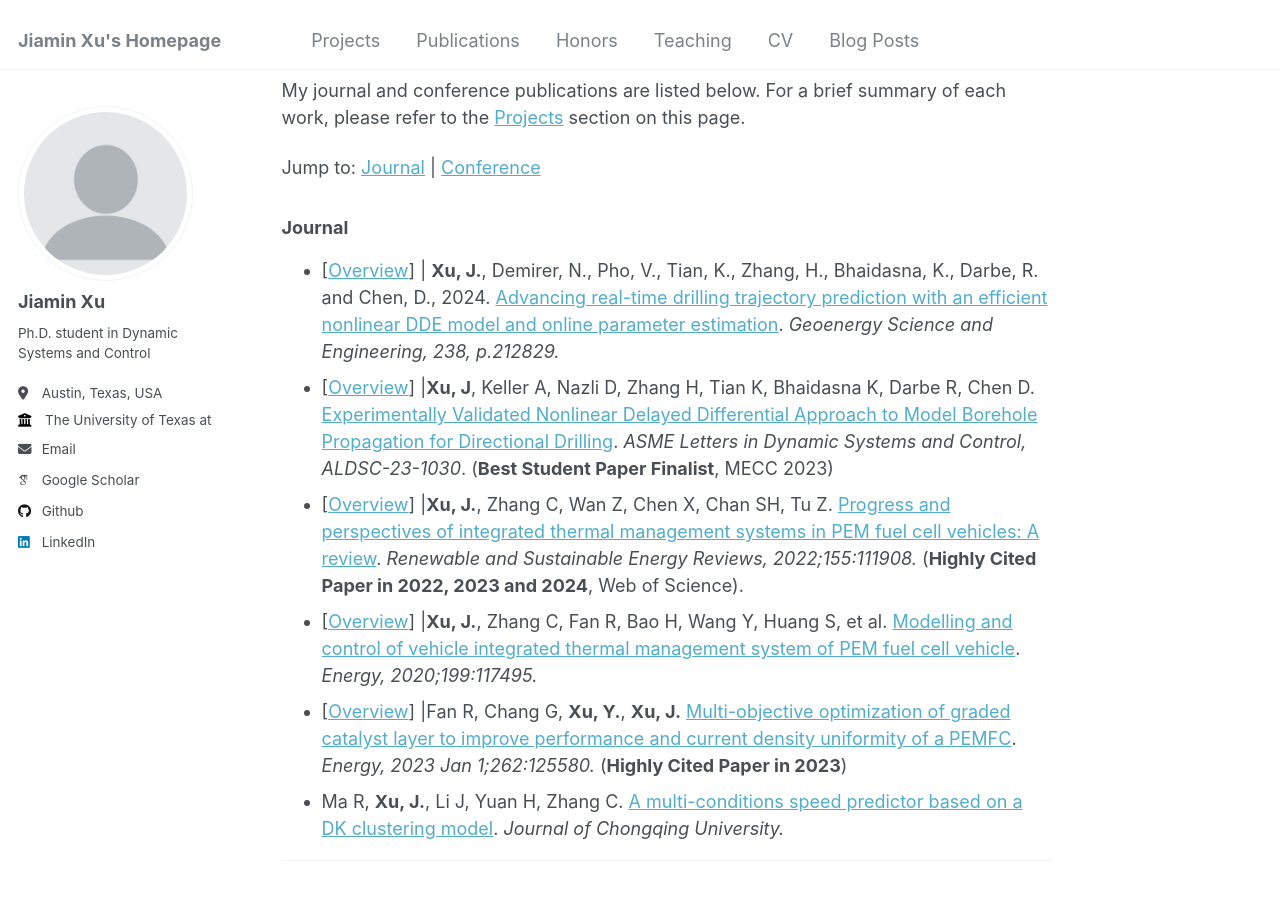
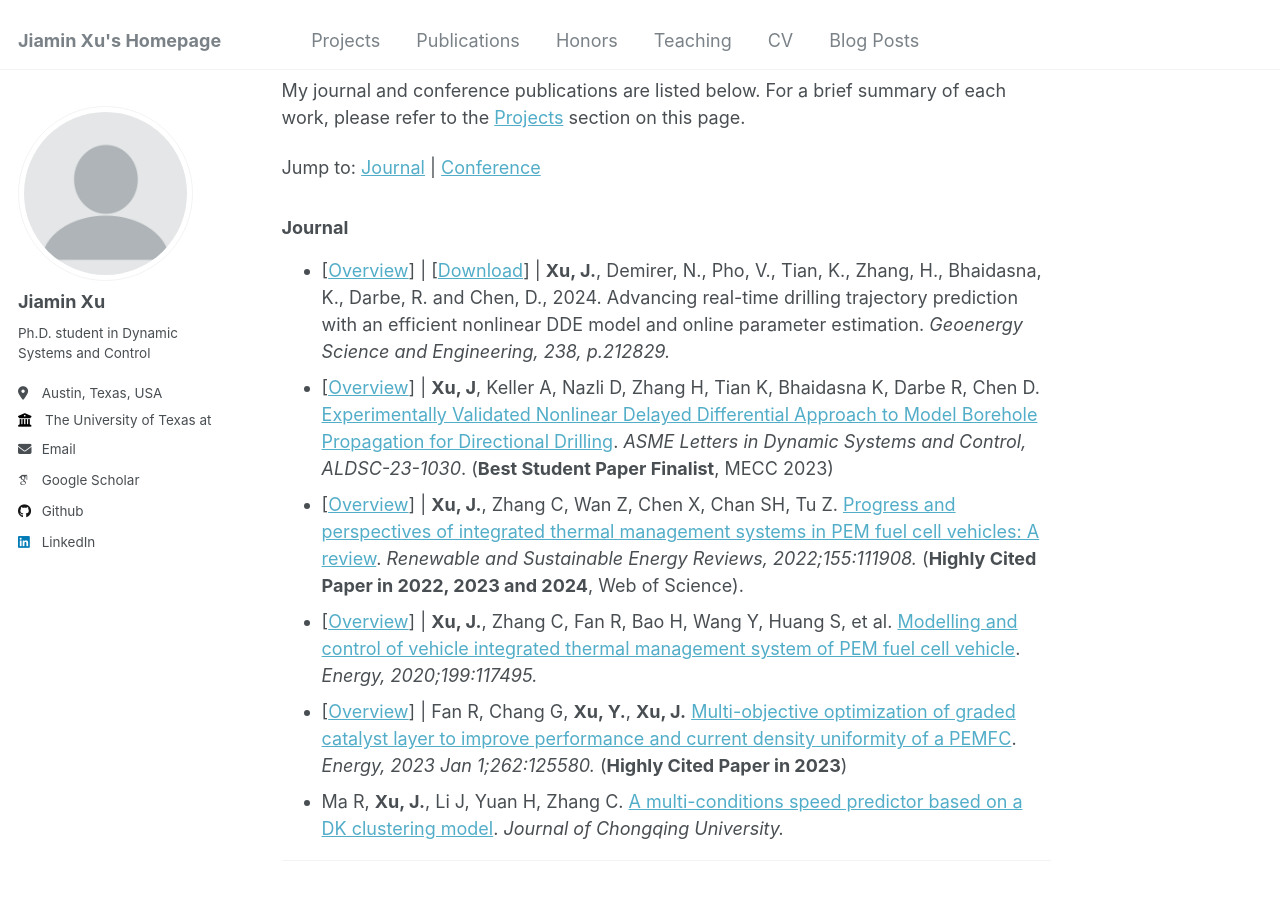
Before and after one commit to Jiaminx7/Website, a Jekyll site: the page built from _pages/about.md, in a window 1280 px wide and 900 px high, scrolled down 5354 px. Built offline with Jekyll 4.4.1, drawn with Linux system fonts in a browser that asks for light colours; some web fonts are replaced.

Commit message:
Update about.md

```diff
--- a/_pages/about.md
+++ b/_pages/about.md
@@ -149,24 +149,24 @@ My research centers on the integration of advanced physics-based and machine lea
 
 <h3 id="journal">Journal</h3>
 <ul>
-  <li>[<a href="#physics-based-method">Overview</a>] | <strong>Xu, J.</strong>, Demirer, N., Pho, V., Tian, K., Zhang, H., Bhaidasna, K., Darbe, R. and Chen, D., 2024. <a href="https://www.sciencedirect.com/science/article/pii/S2949891024001994" target="_blank">Advancing real-time drilling trajectory prediction with an efficient nonlinear DDE model and online parameter estimation</a>. <em>Geoenergy Science and Engineering, 238, p.212829.</em></li>
+  <li>[<a href="#physics-based-method">Overview</a>] | [<a href="https://www.sciencedirect.com/science/article/pii/S2949891024001994">Download</a>] | <strong>Xu, J.</strong>, Demirer, N., Pho, V., Tian, K., Zhang, H., Bhaidasna, K., Darbe, R. and Chen, D., 2024. Advancing real-time drilling trajectory prediction with an efficient nonlinear DDE model and online parameter estimation. <em>Geoenergy Science and Engineering, 238, p.212829.</em></li>
 
-  <li>[<a href="#model-validations">Overview</a>] |<strong>Xu, J</strong>, Keller A, Nazli D, Zhang H, Tian K, Bhaidasna K, Darbe R, Chen D. <a href="https://asmedigitalcollection.asme.org/lettersdynsys/article-abstract/3/2/021007/1166902/Experimentally-Validated-Nonlinear-Delayed?redirectedFrom=fulltext" target="_blank">Experimentally Validated Nonlinear Delayed Differential Approach to Model Borehole Propagation for Directional Drilling</a>. <em>ASME Letters in Dynamic Systems and Control, ALDSC-23-1030</em>. (<strong>Best Student Paper Finalist</strong>, MECC 2023)</li>
+  <li>[<a href="#model-validations">Overview</a>] | <strong>Xu, J</strong>, Keller A, Nazli D, Zhang H, Tian K, Bhaidasna K, Darbe R, Chen D. <a href="https://asmedigitalcollection.asme.org/lettersdynsys/article-abstract/3/2/021007/1166902/Experimentally-Validated-Nonlinear-Delayed?redirectedFrom=fulltext" target="_blank">Experimentally Validated Nonlinear Delayed Differential Approach to Model Borehole Propagation for Directional Drilling</a>. <em>ASME Letters in Dynamic Systems and Control, ALDSC-23-1030</em>. (<strong>Best Student Paper Finalist</strong>, MECC 2023)</li>
 
-  <li>[<a href="#thermal-management">Overview</a>] |<strong>Xu, J.</strong>, Zhang C, Wan Z, Chen X, Chan SH, Tu Z. <a href="https://www.sciencedirect.com/science/article/pii/S1364032121011746" target="_blank">Progress and perspectives of integrated thermal management systems in PEM fuel cell vehicles: A review</a>. <em>Renewable and Sustainable Energy Reviews, 2022;155:111908.</em> (<strong>Highly Cited Paper in 2022, 2023 and 2024</strong>, Web of Science).</li>
+  <li>[<a href="#thermal-management">Overview</a>] | <strong>Xu, J.</strong>, Zhang C, Wan Z, Chen X, Chan SH, Tu Z. <a href="https://www.sciencedirect.com/science/article/pii/S1364032121011746" target="_blank">Progress and perspectives of integrated thermal management systems in PEM fuel cell vehicles: A review</a>. <em>Renewable and Sustainable Energy Reviews, 2022;155:111908.</em> (<strong>Highly Cited Paper in 2022, 2023 and 2024</strong>, Web of Science).</li>
 
-  <li>[<a href="#thermal-management">Overview</a>] |<strong>Xu, J.</strong>, Zhang C, Fan R, Bao H, Wang Y, Huang S, et al. <a href="https://www.sciencedirect.com/science/article/pii/S0360544220306022" target="_blank">Modelling and control of vehicle integrated thermal management system of PEM fuel cell vehicle</a>. <em>Energy, 2020;199:117495.</em> </li>
+  <li>[<a href="#thermal-management">Overview</a>] | <strong>Xu, J.</strong>, Zhang C, Fan R, Bao H, Wang Y, Huang S, et al. <a href="https://www.sciencedirect.com/science/article/pii/S0360544220306022" target="_blank">Modelling and control of vehicle integrated thermal management system of PEM fuel cell vehicle</a>. <em>Energy, 2020;199:117495.</em> </li>
 
-  <li>[<a href="#fuel-cells">Overview</a>] |Fan R, Chang G, <strong>Xu, Y.</strong>, <strong>Xu, J.</strong> <a href="https://www.sciencedirect.com/science/article/pii/S0360544222024665" target="_blank">Multi-objective optimization of graded catalyst layer to improve performance and current density uniformity of a PEMFC</a>. <em>Energy, 2023 Jan 1;262:125580.</em> (<strong>Highly Cited Paper in 2023</strong>)</li>
+  <li>[<a href="#fuel-cells">Overview</a>] | Fan R, Chang G, <strong>Xu, Y.</strong>, <strong>Xu, J.</strong> <a href="https://www.sciencedirect.com/science/article/pii/S0360544222024665" target="_blank">Multi-objective optimization of graded catalyst layer to improve performance and current density uniformity of a PEMFC</a>. <em>Energy, 2023 Jan 1;262:125580.</em> (<strong>Highly Cited Paper in 2023</strong>)</li>
 
-  <li>Ma R, <strong>Xu, J.</strong>, Li J, Yuan H, Zhang C. <a href="http://qks.cqu.edu.cn/cqdxzren/article/abstract/202304001" target="_blank">A multi-conditions speed predictor based on a DK clustering model</a>. <em>Journal of Chongqing University.</em></li>
+  <li> Ma R, <strong>Xu, J.</strong>, Li J, Yuan H, Zhang C. <a href="http://qks.cqu.edu.cn/cqdxzren/article/abstract/202304001" target="_blank">A multi-conditions speed predictor based on a DK clustering model</a>. <em>Journal of Chongqing University.</em></li>
 </ul>
 
 <hr>
 
 <h3 id="conference">Conference</h3>
 <ul>
-  <li>[<a href="#ml-approach">Overview</a>] |<strong>Xu, J.</strong>, Demirer, N., Pho, V., Tian, K., Zhang, H., Bhaidasna, K., Darbe R. and Chen, D., 2024. Nonlinear Model Predictive Control for Directional Drilling Applications. <em>(Accepted).</em></li>
+  <li>[<a href="#model-predictive-control">Overview</a>] | <strong>Xu, J.</strong>, Demirer, N., Pho, V., Tian, K., Zhang, H., Bhaidasna, K., Darbe R. and Chen, D., 2024. Nonlinear Model Predictive Control for Directional Drilling Applications. <em>(Accepted).</em></li>
 
-  <li>[<a href="#model-predictive-control">Overview</a>] |<strong>Xu, J.</strong>, Demirer, N., Pho, V., Tian, K., Zhang, H., Bhaidasna, K., Darbe R. and Chen, D., 2024. Data-Driven Modeling of Nonlinear Delay Differential Equations with Gap Effects Using SINDy. <em>(Accepted).</em></li>
+  <li>[<a href="#ml-approach">Overview</a>] | <strong>Xu, J.</strong>, Demirer, N., Pho, V., Tian, K., Zhang, H., Bhaidasna, K., Darbe R. and Chen, D., 2024. Data-Driven Modeling of Nonlinear Delay Differential Equations with Gap Effects Using SINDy. <em>(Accepted).</em></li>
 </ul>
```
